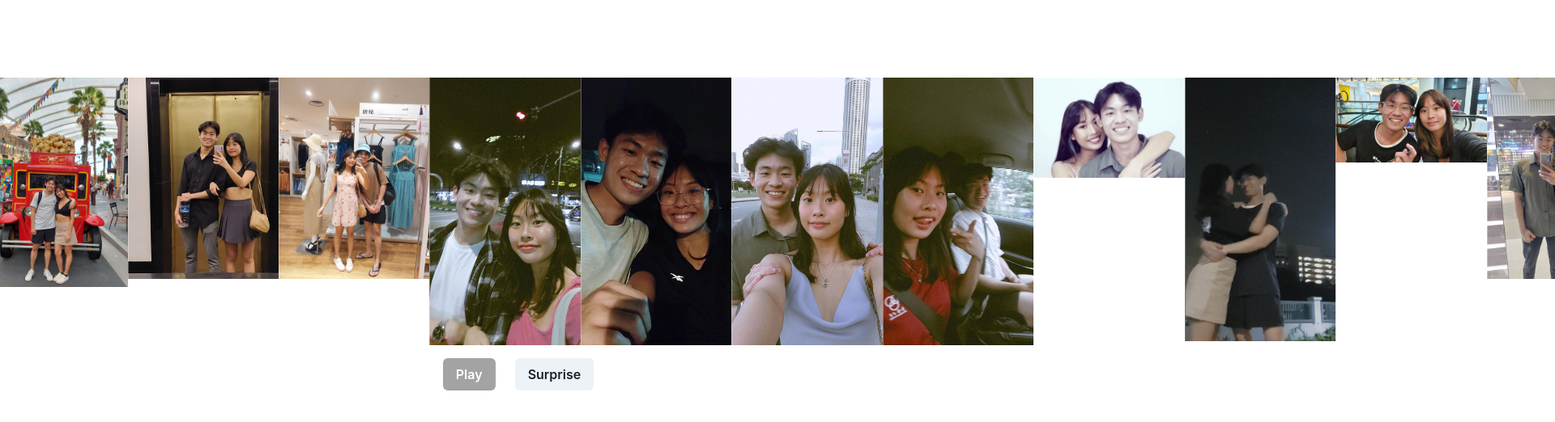
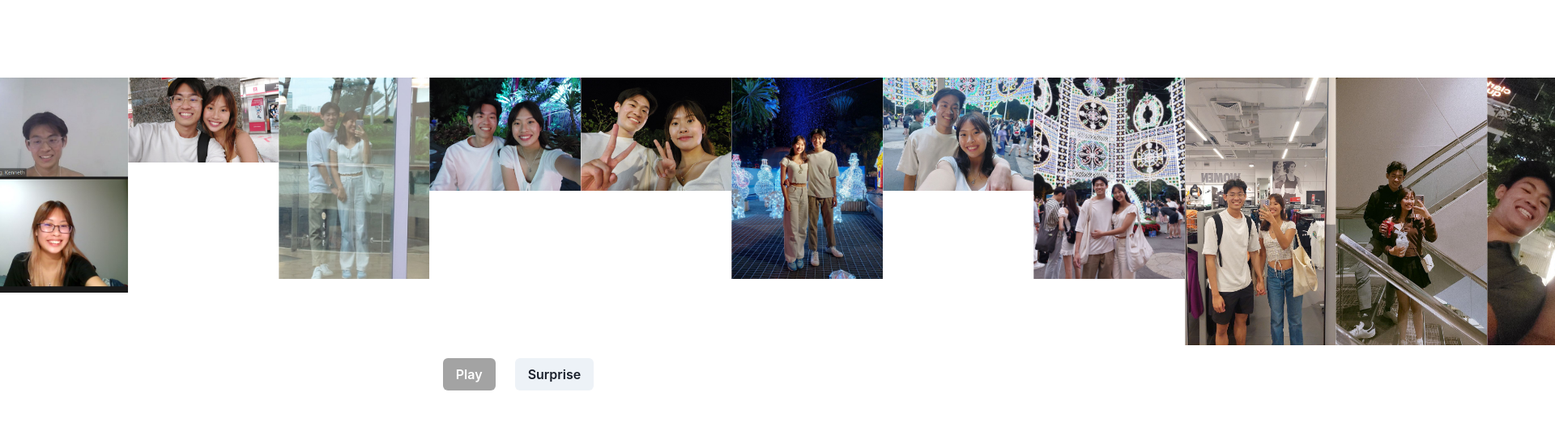
Before and after one commit to Kennethsim2000/anniversary, a Next.js app: page / in a window 1280 px wide. Shown: the top 522 px of the page at 81% size, 1920 px wide, since content can reach past the window. Built offline with nearby package versions, Linux system fonts and the light colour scheme.

Commit message:
Add more images

```diff
--- a/app/Slider.tsx
+++ b/app/Slider.tsx
@@ -11,16 +11,15 @@ const Slider = () => {
     loop: true,
     drag: true,
     created(s) {
-      s.moveToIdx(1, true, animation); // Start from the second image (index 1)
+      s.moveToIdx(1, true, animation);
     },
     updated(s) {
-      s.moveToIdx(s.track.details.abs + 1, true, animation); // Move to the next image on update
+      s.moveToIdx(s.track.details.abs + 1, true, animation);
     },
     animationEnded(s) {
-      s.moveToIdx(s.track.details.abs + 1, true, animation); // Move to the next image when animation ends
+      s.moveToIdx(s.track.details.abs + 1, true, animation);
     },
   });
-
   return (
     <div ref={sliderRef} className="keen-slider">
       <div className="keen-slider__slide ">
@@ -105,7 +104,91 @@ const Slider = () => {
         <img src="/images/photo27.jpg" alt="Photo 27" />
       </div>
       <div className="keen-slider__slide ">
-        <img src="/images/Photo100.jpg" alt="Photo 1" />
+        <img src="/images/Photo100.jpg" alt="Photo 100" />
+      </div>
+      <div className="keen-slider__slide ">
+        <img src="/images/photo1.jpg" alt="Photo 1" />
+      </div>
+      <div className="keen-slider__slide ">
+        <img src="/images/photo2.jpg" alt="Photo 2" />
+      </div>
+      <div className="keen-slider__slide ">
+        <img src="/images/photo3.jpg" alt="Photo 3" />
+      </div>
+      <div className="keen-slider__slide ">
+        <img src="/images/photo4.jpg" alt="Photo 4" />
+      </div>
+      <div className="keen-slider__slide ">
+        <img src="/images/photo5.jpg" alt="Photo 5" />
+      </div>
+      <div className="keen-slider__slide ">
+        <img src="/images/photo6.jpg" alt="Photo 6" />
+      </div>
+      <div className="keen-slider__slide ">
+        <img src="/images/photo7.jpg" alt="Photo 7" />
+      </div>
+      <div className="keen-slider__slide ">
+        <img src="/images/photo8.jpg" alt="Photo 8" />
+      </div>
+      <div className="keen-slider__slide ">
+        <img src="/images/photo9.jpg" alt="Photo 9" />
+      </div>
+      <div className="keen-slider__slide ">
+        <img src="/images/photo10.jpg" alt="Photo 10" />
+      </div>
+      <div className="keen-slider__slide ">
+        <img src="/images/photo11.jpg" alt="Photo 11" />
+      </div>
+      <div className="keen-slider__slide ">
+        <img src="/images/photo12.jpg" alt="Photo 12" />
+      </div>
+      <div className="keen-slider__slide ">
+        <img src="/images/photo13.jpg" alt="Photo 13" />
+      </div>
+      <div className="keen-slider__slide ">
+        <img src="/images/photo14.jpg" alt="Photo 14" />
+      </div>
+      <div className="keen-slider__slide ">
+        <img src="/images/photo15.jpg" alt="Photo 15" />
+      </div>
+      <div className="keen-slider__slide ">
+        <img src="/images/photo16.jpg" alt="Photo 16" />
+      </div>
+      <div className="keen-slider__slide ">
+        <img src="/images/photo17.jpg" alt="Photo 17" />
+      </div>
+      <div className="keen-slider__slide ">
+        <img src="/images/photo18.jpg" alt="Photo 18" />
+      </div>
+      <div className="keen-slider__slide ">
+        <img src="/images/photo19.jpg" alt="Photo 19" />
+      </div>
+      <div className="keen-slider__slide ">
+        <img src="/images/photo20.jpg" alt="Photo 20" />
+      </div>
+      <div className="keen-slider__slide ">
+        <img src="/images/photo21.jpg" alt="Photo 21" />
+      </div>
+      <div className="keen-slider__slide ">
+        <img src="/images/photo22.jpg" alt="Photo 22" />
+      </div>
+      <div className="keen-slider__slide ">
+        <img src="/images/photo23.jpg" alt="Photo 23" />
+      </div>
+      <div className="keen-slider__slide ">
+        <img src="/images/photo24.jpg" alt="Photo 24" />
+      </div>
+      <div className="keen-slider__slide ">
+        <img src="/images/photo25.jpg" alt="Photo 25" />
+      </div>
+      <div className="keen-slider__slide ">
+        <img src="/images/photo26.jpg" alt="Photo 26" />
+      </div>
+      <div className="keen-slider__slide ">
+        <img src="/images/photo27.jpg" alt="Photo 27" />
+      </div>
+      <div className="keen-slider__slide ">
+        <img src="/images/Photo100.jpg" alt="Photo 100" />
       </div>
     </div>
   );
```
